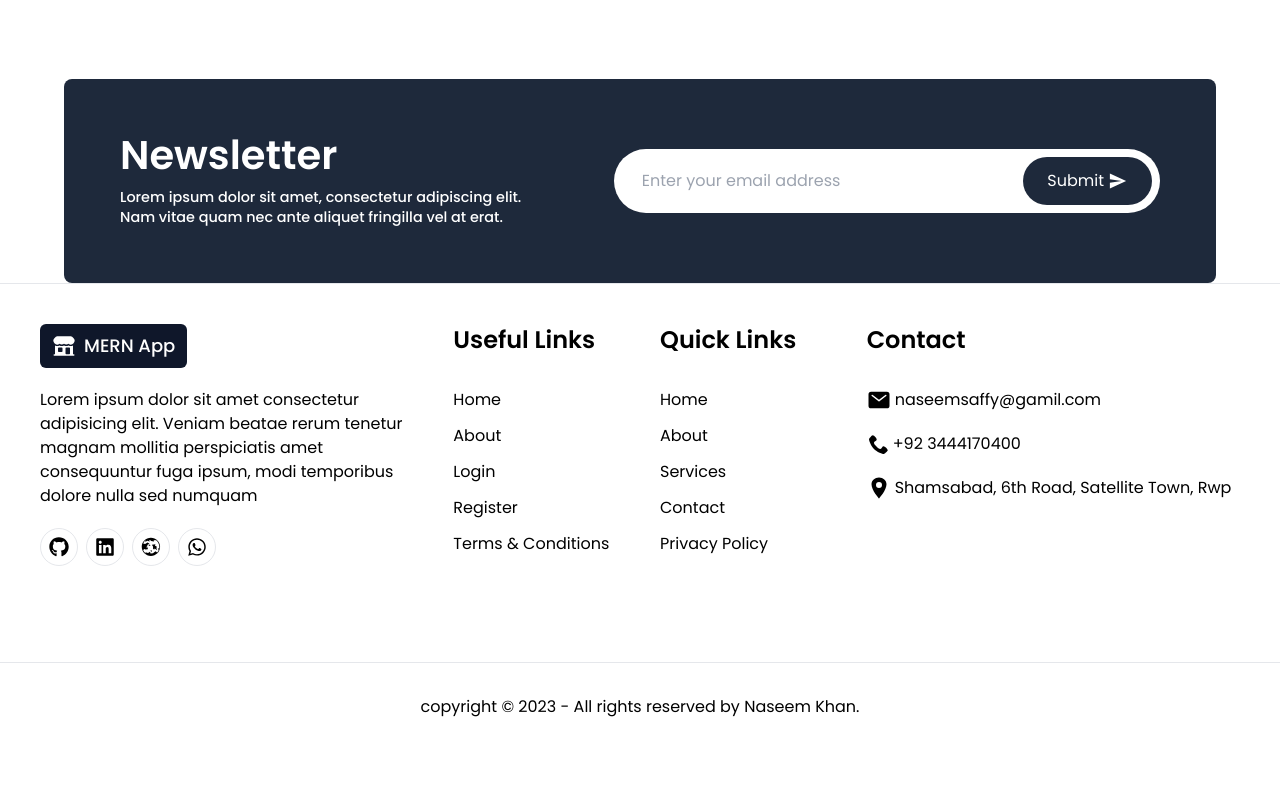
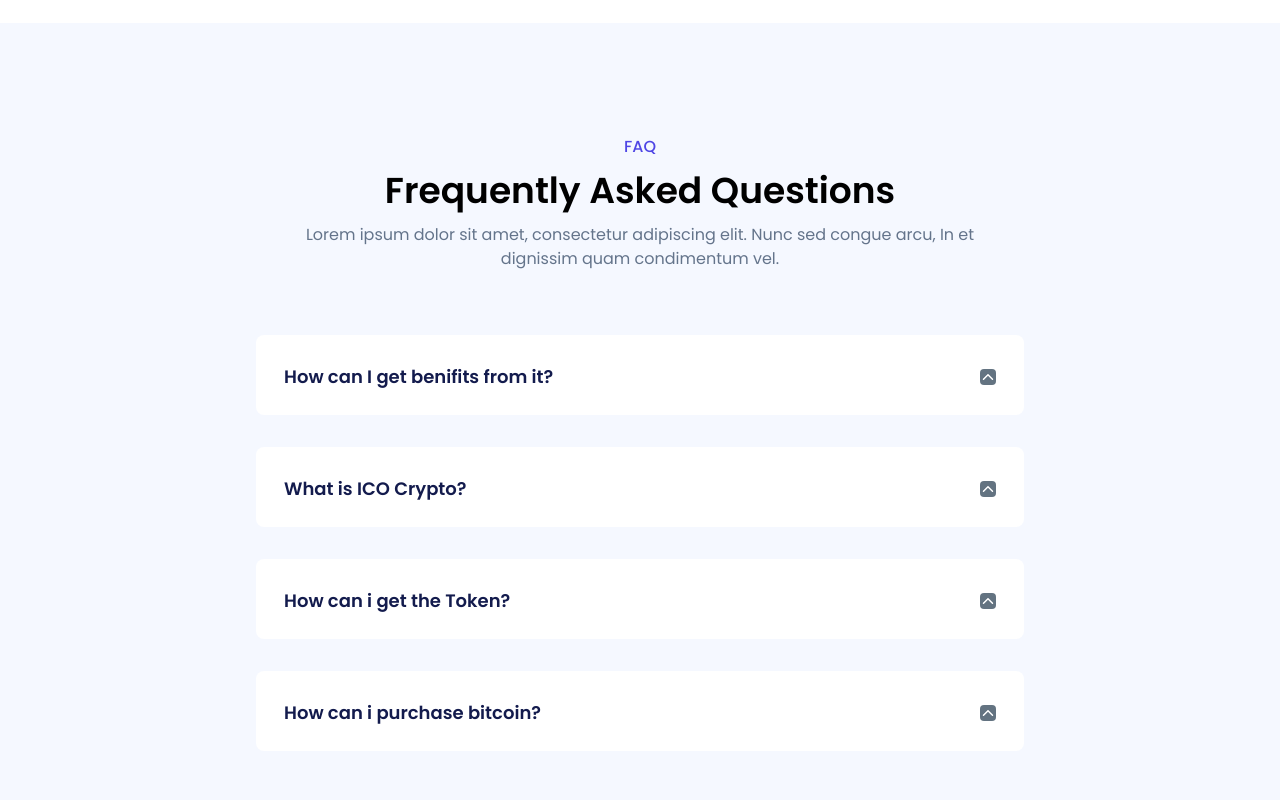
Before and after one commit to naseemkhandev/mern-agency-website, a React (Vite) app in the folder client/: page / in a window 1280 px wide. Shown: the part 1760-2560 px from the top of the page. Before the commit the page ends 2511 px from the top, so only its background shows below. Built offline with nearby package versions, Linux system fonts and the light colour scheme.

Commit message:
faq component done

```diff
--- /dev/null
+++ b/client/src/components/Faq.jsx
@@ -0,0 +1,65 @@
+import { useState } from "react";
+import { IoIosArrowUp } from "react-icons/io";
+
+const FaqCard = ({ question }) => {
+	const [showDetails, setShowDetails] = useState(false);
+
+	return (
+		<div
+			onClick={() => setShowDetails(!showDetails)}
+			className={`
+				"bg-white p-5 md:p-7 bg-white rounded-lg max-w-3xl w-full mx-auto cursor-pointer select-none overflow-hidden transition-all duration-500",
+				${showDetails ? "h-fit" : "h-16 md:h-20"}`}
+		>
+			<div className="flex items-center justify-between">
+				<h2 className="text-[#131B4D] dark:text-white font-semibold md:text-lg">
+					{question}
+				</h2>
+				<span
+					className={`
+						"p-[2px] bg-[#637381] text-white  rounded transition-all",
+						${showDetails ? "rotate-180" : "rotate-0"}`}
+				>
+					<IoIosArrowUp />
+				</span>
+			</div>
+			<div>
+				<p className="text-[.9rem] text-black/70 dark:text-white/80 mt-5">
+					There are many variations of passages of Lorem Ipsum available, but
+					the majority have suffered alteration in some form, by injected
+					humour, or randomised words which don&apos;t look even slightly
+					believable. If you are going to use a passage of Lorem Ipsum, you need
+					to be sure there isn&apos;t anything.
+				</p>
+			</div>
+		</div>
+	);
+};
+
+const Faq = () => {
+	return (
+		<div className="py-16 md:py-20 lg:py-28 my-10 md:my-16 relative bg-[#F5F8FF] dark:bg-[#131B4D]">
+			<div>
+				<div className="container mx-auto px-5 md:px-10 z-10">
+					<div className="text-center flex flex-col gap-3">
+						<h3 className="font-medium text-indigo-600">FAQ</h3>
+						<h2 className="font-semibold text-2xl sm:text-3xl md:text-4xl">Frequently Asked Questions</h2>
+						<p className="max-w-2xl text-sm md:text-base mx-auto text-slate-500">
+							Lorem ipsum dolor sit amet, consectetur adipiscing elit. Nunc sed
+							congue arcu, In et dignissim quam condimentum vel.
+						</p>
+					</div>
+
+					<div className="flex flex-col mt-10 md:mt-16 gap-5 md:gap-8">
+						<FaqCard question="How can I get benifits from it?" />
+						<FaqCard question="What is ICO Crypto?" />
+						<FaqCard question="How can i get the Token?" />
+						<FaqCard question="How can i purchase bitcoin?" />
+					</div>
+				</div>
+			</div>
+		</div>
+	);
+};
+
+export default Faq;
--- a/client/src/components/NewsLetter.jsx
+++ b/client/src/components/NewsLetter.jsx
@@ -2,7 +2,7 @@ import { IoMdSend } from "react-icons/io";
 
 const Newsletter = () => {
 	return (
-		<div className="py-5 sm:py-10 relative overflow-hidden mt-20 -mb-20">
+		<div className="py-5 sm:py-10 relative overflow-hidden mt-10 md:mt-20 -mb-20">
 			<div className="container mx-auto p-7 sm:p-10 md:p-12 xl:p-14 md:rounded-lg flex flex-col lg:flex-row items-center justify-between gap-5 xl:gap-20 bg-slate-800 text-white w-full md:max-w-4xl lg:max-w-5xl xl:max-w-6xl 2xl:max-w-7xl">
 				<div>
 					<h2 className="text-3xl sm:text-4xl mb-3 md:text-[2.5rem] font-semibold">
--- a/client/src/constants/footer.js
+++ b/client/src/constants/footer.js
@@ -22,7 +22,7 @@ export const footerLinks1 = [
 	{
 		id: 5,
 		title: "terms & conditions",
-		link: "/",
+		link: "/about",
 	},
 ];
 
@@ -50,6 +50,6 @@ export const footerLinks2 = [
 	{
 		id: 5,
 		title: "privacy policy",
-		link: "/",
+		link: "/about",
 	},
 ];
--- a/client/src/pages/Home.jsx
+++ b/client/src/pages/Home.jsx
@@ -3,6 +3,7 @@ import Revenue from "../components/Revenue";
 import Services from "../data/services.json";
 import ServiceCard from "../components/common/ServiceCard";
 import NewsLetter from "../components/NewsLetter";
+import Faq from "../components/Faq";
 
 const Home = () => {
 	return (
@@ -16,6 +17,7 @@ const Home = () => {
 					))}
 				</div>
 			</div>
+			<Faq />
 			<NewsLetter />
 		</div>
 	);
```
